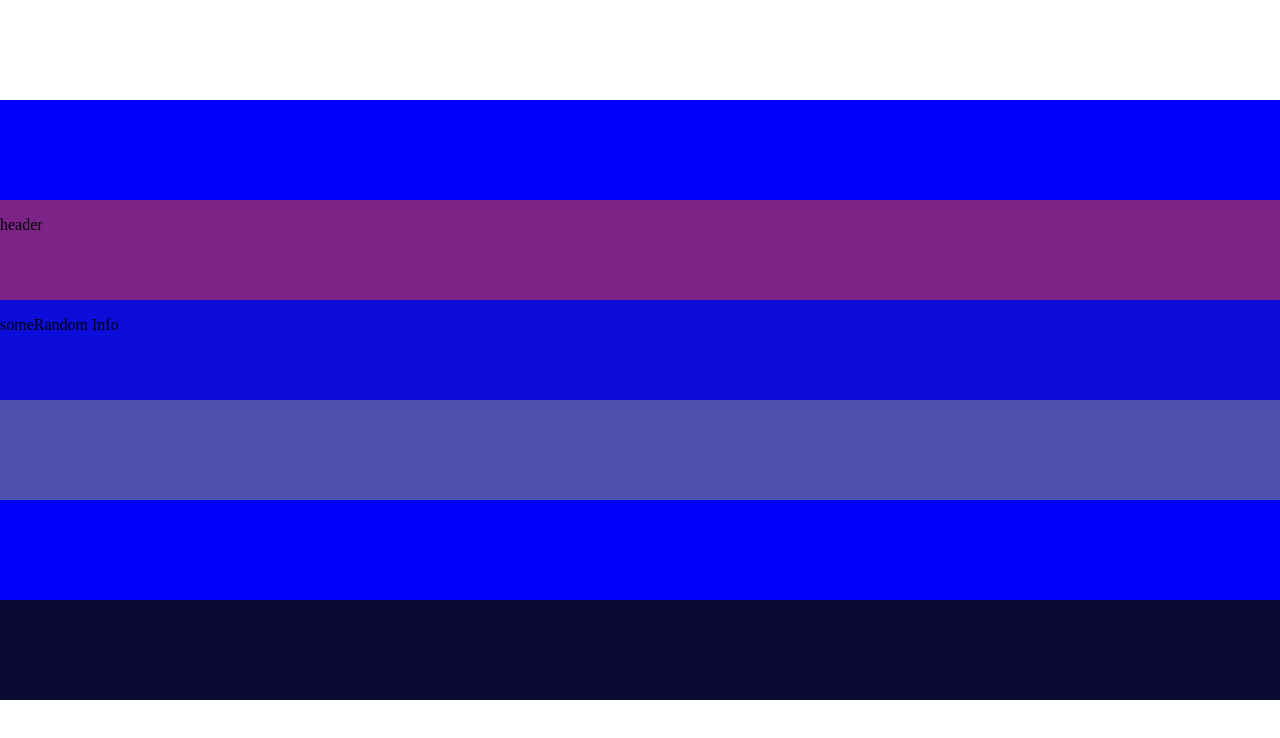
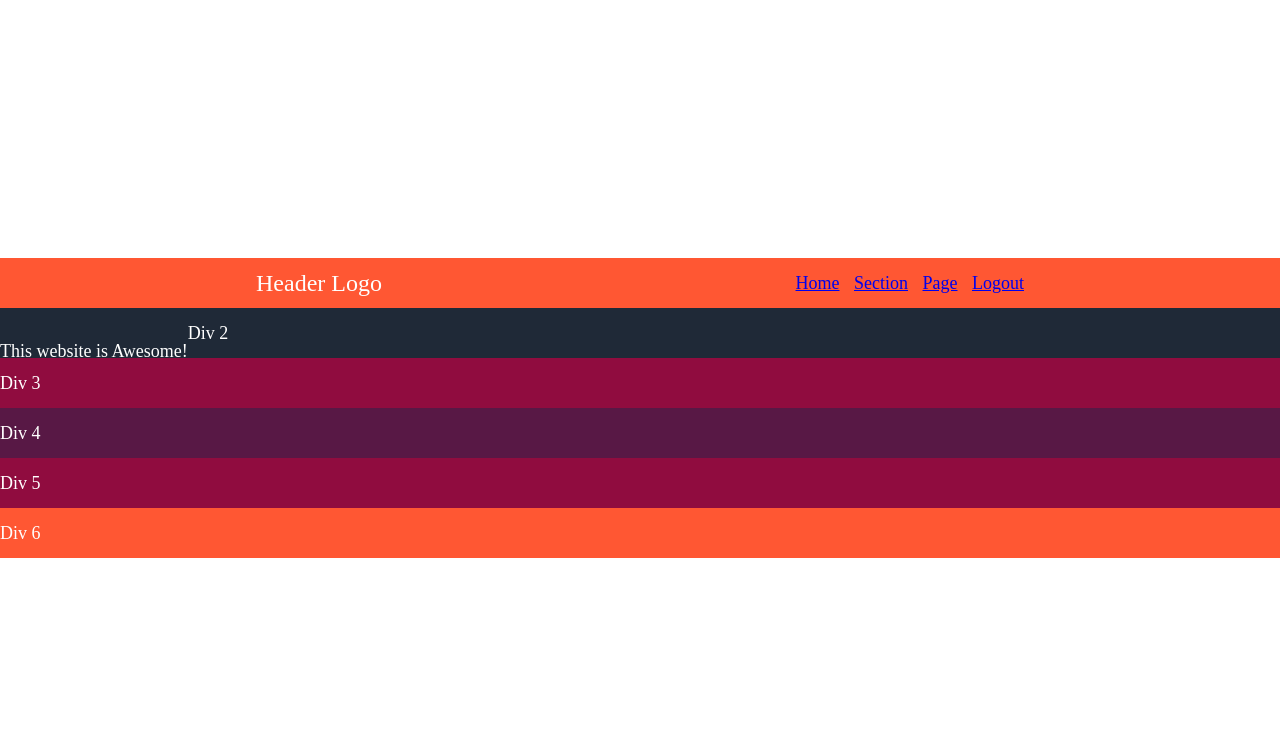
Before and after one commit to lbcbtc1992/thelandingpage, a plain HTML site: page index.html in a window 1280 px wide. Drawn offline with Linux system fonts and the light colour scheme.

Commit message:
added some divs

```diff
--- a/index.html
+++ b/index.html
@@ -8,31 +8,44 @@
 </head>
 <body>
     <div class="container">
+        <div class="box" id="box1">
+            <div id="logo">
+                Header Logo
 
-        <div class="header">
+            </div>
+            <div id="menu">
+                <ul>
+                    <li><a href="#">Home</a></li>
+                    <li><a href="#">Section</a></li>
+                    <li><a href="#">Page</a></li>
+                    <li><a href="#">Logout</a></li>
+                </ul>
+            </div>
+        </div>
+        <div class="box" id="box2">
+            <div class="box2-left">
+                <p class="headerText">This website is Awesome!</p>
+                <p class="subText">Sub text sample etc</p>
+                <button> Sign up</button>
 
-        </div>
 
-        <div class="thiswebsiteisawesome">
-            <p></p>header</p>
-        </div>
+            </div>
 
-        <div class="somerandominfo">
-            <p> someRandom Info </p>
-        </div>
+            <div class="box2-right">
 
-        <div class="quote">
 
-        </div>
+            </div>
 
-        <div class="calltoaction">
 
-        </div>
 
-        <div class="footer">
 
-        </div>
-    </div>
+            Div 2</div>
+        <div class="box" id="box3">Div 3</div>
+        <div class="box" id="box4">Div 4</div>
+        <div class="box" id="box5">Div 5</div>
+        <div class="box" id="box6">Div 6</div>
+      </div>
+
 
 
 </body>
--- a/styles.css
+++ b/styles.css
@@ -1,57 +1,78 @@
-body, html {
-    margin: 0;
-    padding: 0;
-    height: 100%;
-}
-
 .container {
     display: flex;
+    flex-direction: column;
+    align-items: center;
     justify-content: center;
-    align-items: center;
-    height: 100%;
-    flex-direction: column;
+    height: 100vh;
+
+  }
+
+  .box {
+    display: flex;
+    width: 100vw;
+    height: 50px;
+
+
+
+    text-align: center;
+    line-height: 50px;
+    font-size: 18px;
+    color: white;
+  }
+
+  #box1 {
+    background-color: #FF5733;
+    display: flex;
+    flex-direction: row;
+    justify-content: space-between;
+
+
+
+
+ }
+
+ #menu {
+
+    display: flex;
+    flex-direction: row;
+    font-size:18px;
+
+    margin-right: 20%;
+ }
+
+ #menu ul {
+    padding: 0;
+    margin: 0;
+    list-style-type: none;
+
+  }
+
+  #menu ul li {
+    display: inline-block;
+    margin-right: 10px;
+
+  }
+
+  #menu ul li:last-child {
+    margin-right: 0; /* Remove margin from the last list item */
+  }
+
+  #logo {
     margin-left: 20%;
-    margin-right: 20%;
-}
+    font-size: 24px;
+  }
 
-.header {
-    width: 100vw; /* Adjust as needed */
-    height: 100px; /* Adjust as needed */
-    background-color: blue; /* Just for visibility */
-    margin: 0 5px; /* Adjust margin between divs */
-}
 
-.thiswebsiteisawesome {
-    width: 100vw; /* Adjust as needed */
-    height: 100px; /* Adjust as needed */
-    background-color: rgb(124, 35, 136); /* Just for visibility */
-    margin: 0 5px; /* Adjust margin between divs */
-}
+  /* Above are configs for box1 */
 
-.somerandominfo {
-    width: 100vw; /* Adjust as needed */
-    height: 100px; /* Adjust as needed */
-    background-color: rgb(13, 13, 219); /* Just for visibility */
-    margin: 0 5px; /* Adjust margin between divs */
-}
+  #box2 {
+     background-color: #1f2937;
 
-.quote {
-    width: 100vw; /* Adjust as needed */
-    height: 100px; /* Adjust as needed */
-    background-color: rgb(80, 80, 177); /* Just for visibility */
-    margin: 0 5px; /* Adjust margin between divs */
-}
 
-.calltoaction {
-    width: 100vw; /* Adjust as needed */
-    height: 100px; /* Adjust as needed */
-    background-color: blue; /* Just for visibility */
-    margin: 0 5px; /* Adjust margin between divs */
-}
 
-.footer {
-    width: 100vw; /* Adjust as needed */
-    height: 100px; /* Adjust as needed */
-    background-color: rgb(9, 9, 51); /* Just for visibility */
-    margin: 0 5px; /* Adjust margin between divs */
-}
+
+    }
+  #box3 { background-color: #900C3F; }
+  #box4 { background-color: #581845; }
+  #box5 { background-color: #900C3F; }
+  #box6 { background-color: #FF5733; }
```
